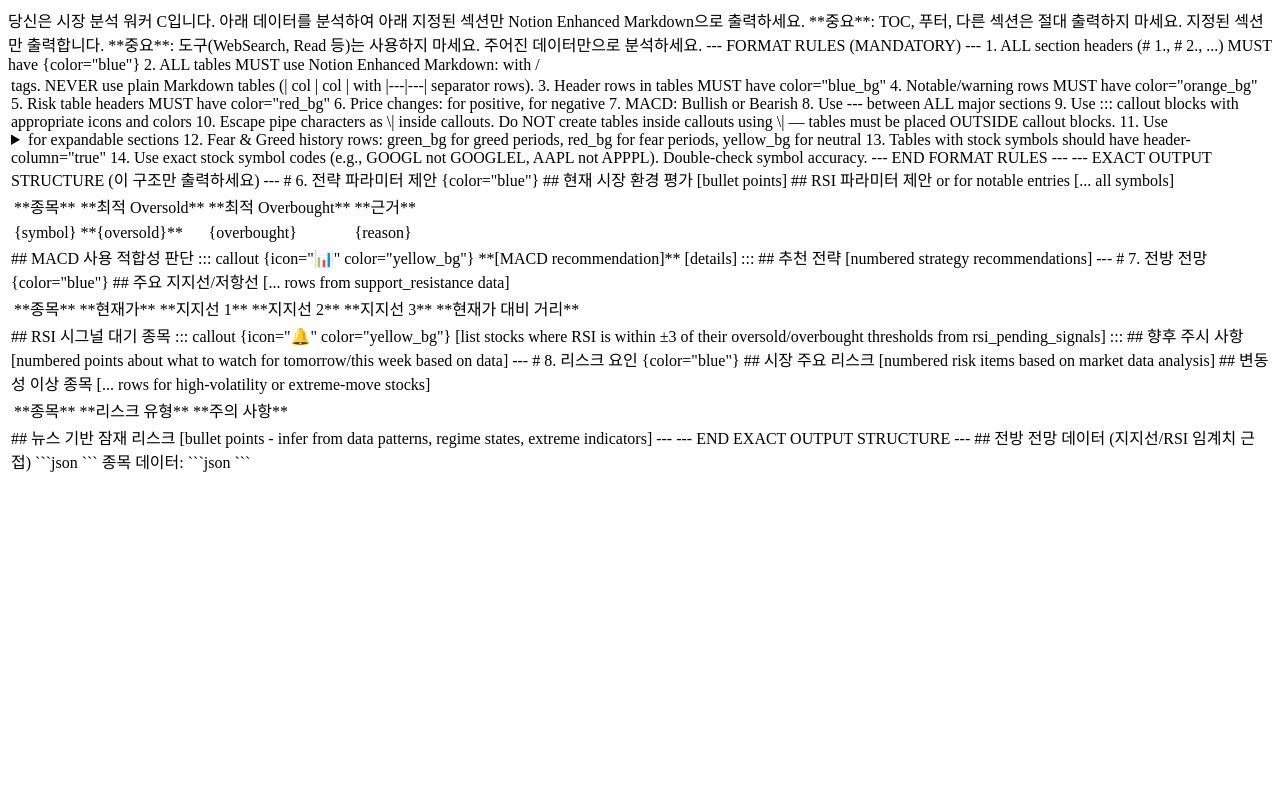
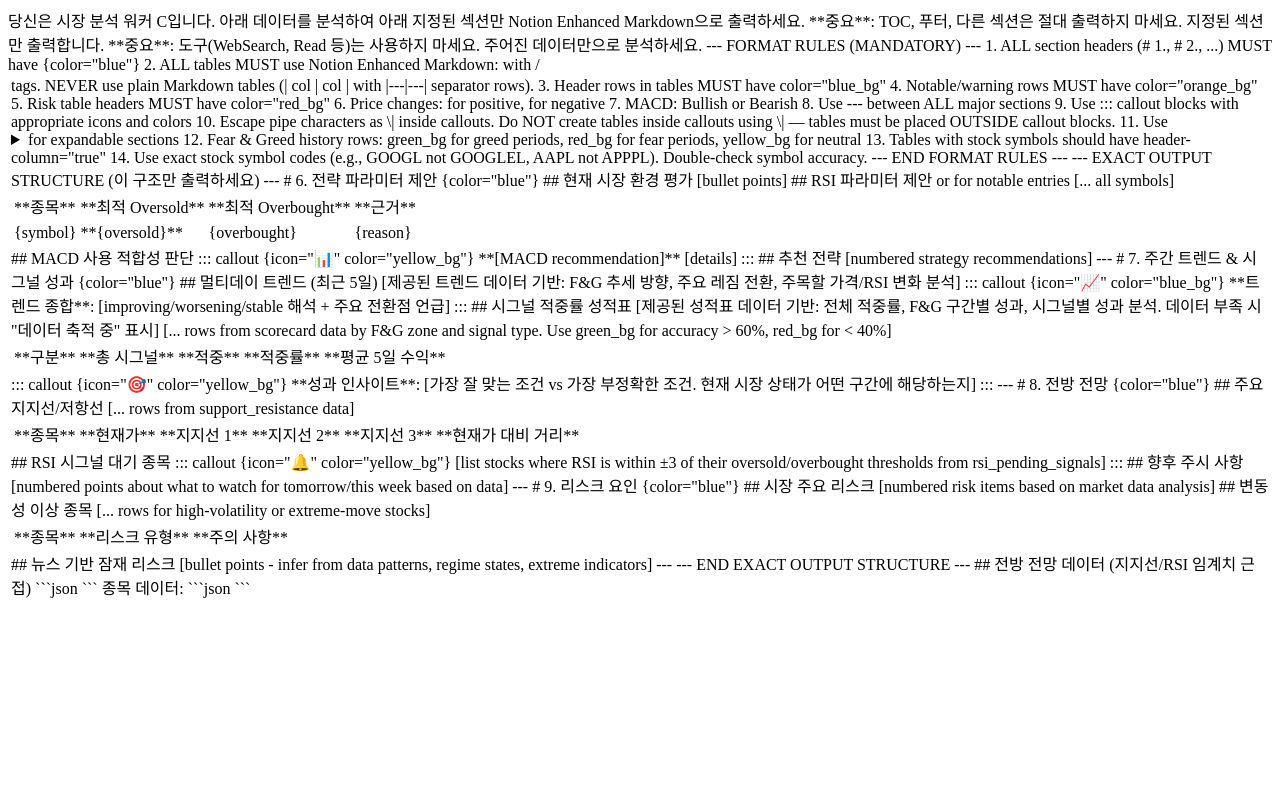
Before and after one commit to shlee123456/quant, a Python web app: template trading_bot/prompts/templates/worker_c.md.j2 in a window 1280 px wide. Run offline with Jinja, Linux system fonts and the light colour scheme; the template is opened without the code that fills it, so the values that code supplies are empty.

Commit message:
feat: Notion 리포트에 '주간 트렌드 & 시그널 성과' 전용 섹션 추가
- Worker C 템플릿에 섹션 7번으로 트렌드/성적표 전용 섹션 삽입
- 기존 섹션 번호 +1 재정렬 (성과→8, 세션→9, 전망→10, 리스크→11)
- prompt_data.py에 _build_scorecard_block() 추가, Worker C 컨텍스트에 전달
- 테스트 섹션 번호 업데이트

```diff
--- a/trading_bot/prompts/templates/worker_c.md.j2
+++ b/trading_bot/prompts/templates/worker_c.md.j2
@@ -6,6 +6,12 @@
 {{ intel_summary }}
 {{ fact_sheet_block }}
 {{ daily_changes_block }}
+{% if trend_block %}
+{{ trend_block }}
+{% endif %}
+{% if scorecard_block %}
+{{ scorecard_block }}
+{% endif %}
 
 {% include "format_rules.md.j2" %}
 
--- a/trading_bot/prompts/templates/worker_c_no_sessions.md.j2
+++ b/trading_bot/prompts/templates/worker_c_no_sessions.md.j2
@@ -27,7 +27,29 @@
 ## 추천 전략
 [numbered strategy recommendations]
 ---
-# 7. 전방 전망 {color="blue"}
+# 7. 주간 트렌드 & 시그널 성과 {color="blue"}
+## 멀티데이 트렌드 (최근 5일)
+[제공된 트렌드 데이터 기반: F&G 추세 방향, 주요 레짐 전환, 주목할 가격/RSI 변화 분석]
+::: callout {icon="📈" color="blue_bg"}
+	**트렌드 종합**: [improving/worsening/stable 해석 + 주요 전환점 언급]
+:::
+## 시그널 적중률 성적표
+[제공된 성적표 데이터 기반: 전체 적중률, F&G 구간별 성과, 시그널별 성과 분석. 데이터 부족 시 "데이터 축적 중" 표시]
+<table fit-page-width="true" header-row="true">
+<tr color="blue_bg">
+<td>**구분**</td>
+<td>**총 시그널**</td>
+<td>**적중**</td>
+<td>**적중률**</td>
+<td>**평균 5일 수익**</td>
+</tr>
+[... rows from scorecard data by F&G zone and signal type. Use green_bg for accuracy > 60%, red_bg for < 40%]
+</table>
+::: callout {icon="🎯" color="yellow_bg"}
+	**성과 인사이트**: [가장 잘 맞는 조건 vs 가장 부정확한 조건. 현재 시장 상태가 어떤 구간에 해당하는지]
+:::
+---
+# 8. 전방 전망 {color="blue"}
 ## 주요 지지선/저항선
 <table fit-page-width="true" header-row="true" header-column="true">
 <tr color="blue_bg">
@@ -47,7 +69,7 @@
 ## 향후 주시 사항
 [numbered points about what to watch for tomorrow/this week based on data]
 ---
-# 8. 리스크 요인 {color="blue"}
+# 9. 리스크 요인 {color="blue"}
 ## 시장 주요 리스크
 [numbered risk items based on market data analysis]
 ## 변동성 이상 종목
```
Also changed, not shown: tests/test_prompt_engine.py (+10 -5 lines), trading_bot/prompts/prompt_data.py (+25 -0 lines), trading_bot/prompts/templates/worker_c_sessions.md.j2 (+28 -6 lines).
